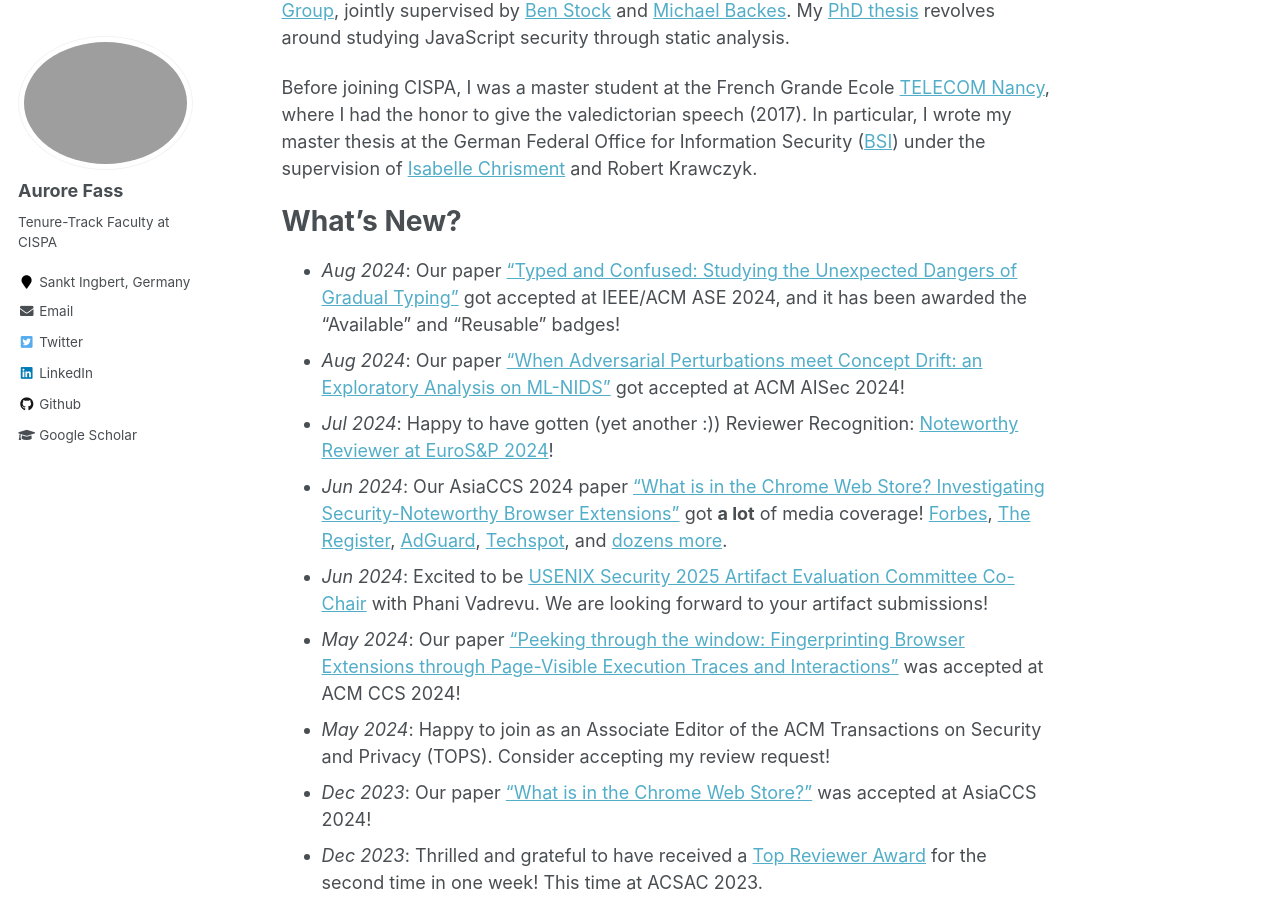
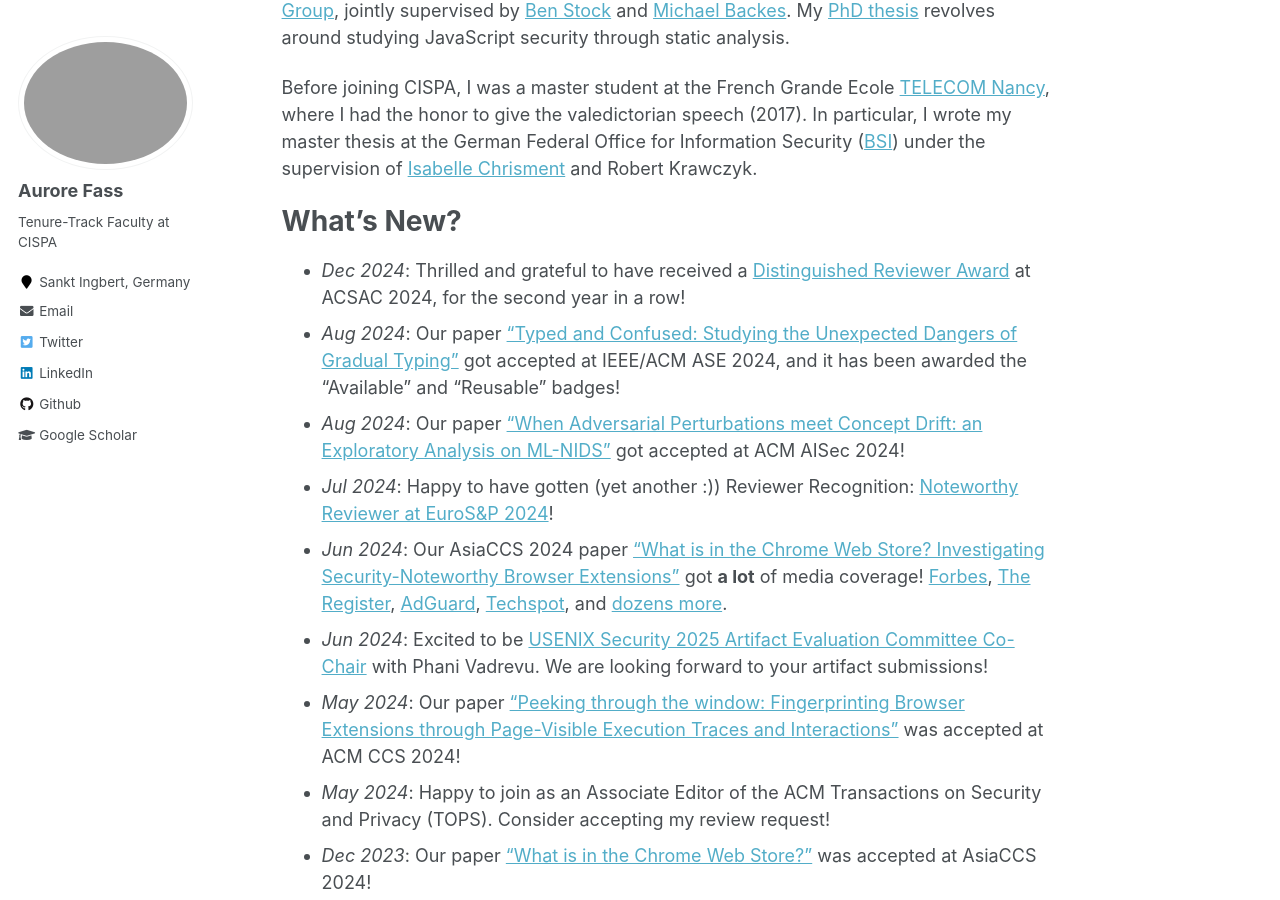
Before and after one commit to Aurore54F/aurore54f.github.io, a Jekyll site: the page built from _pages/about.md, in a window 1280 px wide and 900 px high, scrolled down 430 px. Built offline with Jekyll 4.4.1, drawn with Linux system fonts in a browser that asks for light colours.

Commit message:
Some updates

```diff
--- a/_pages/about.md
+++ b/_pages/about.md
@@ -19,6 +19,7 @@ Before joining CISPA, I was a master student at the French Grande Ecole [TELECOM
 
 What's New?
 ======
+- _Dec 2024_: Thrilled and grateful to have received a [Distinguished Reviewer Award](https://x.com/ACSAC_Conf/status/1866920426783277194) at ACSAC 2024, for the second year in a row!
 - _Aug 2024_: Our paper ["Typed and Confused: Studying the Unexpected Dangers of Gradual Typing"](https://www.staicu.org/publications/ase2024.pdf) got accepted at IEEE/ACM ASE 2024, and it has been awarded the "Available" and "Reusable" badges!
 - _Aug 2024_: Our paper ["When Adversarial Perturbations meet Concept Drift: an Exploratory Analysis on ML-NIDS"](https://www.giovanniapruzzese.com/files/papers/aisec24/aisec24.pdf) got accepted at ACM AISec 2024!
 - _Jul 2024_: Happy to have gotten (yet another :)) Reviewer Recognition: [Noteworthy Reviewer at EuroS&P 2024](https://eurosp2024.ieee-security.org/committee-program.html)!
```
Also changed, not shown: _pages/publications.md (+1 -0 lines), 1 other file.
